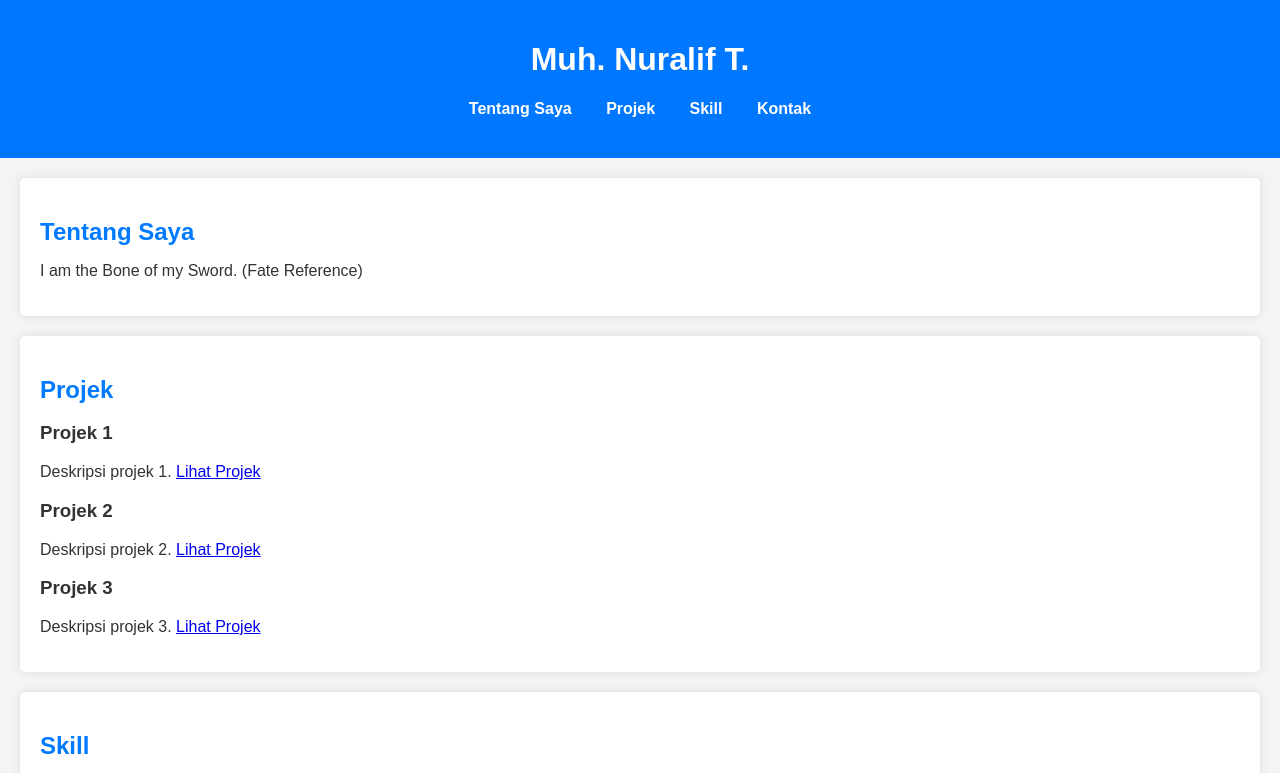
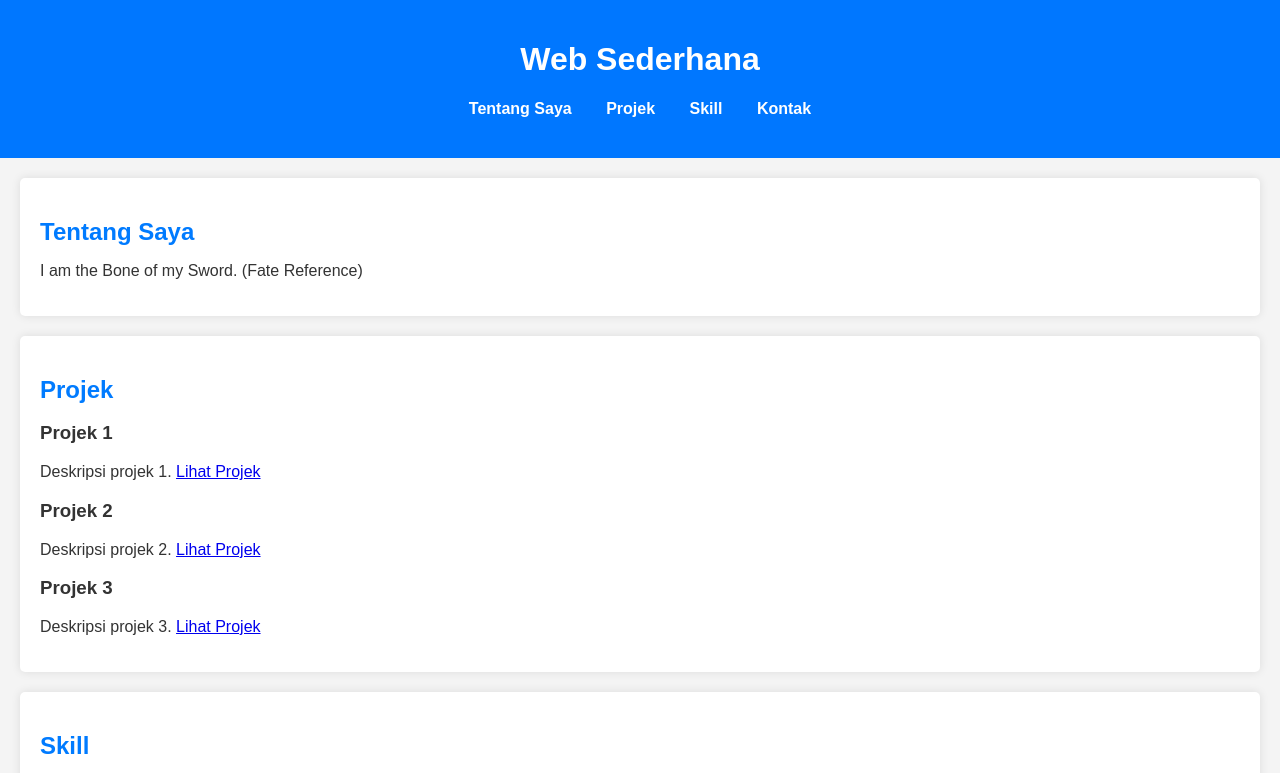
Before and after one commit to Zennryouuvler/SMKCoding2024, a plain HTML site: page smkcode.html in a window 1280 px wide. Shown: the top 773 px of the page. Drawn offline with Linux system fonts and the light colour scheme.

Commit message:
smkcode.html

```diff
--- a/smkcode.html
+++ b/smkcode.html
@@ -3,13 +3,13 @@
 <head>
     <meta charset="UTF-8">
     <meta name="viewport" content="width=device-width, initial-scale=1.0">
-    <title>Web Sederhana Muh. Nuralif T.</title>
+    <title>Web Sederhana</title>
     <link rel="stylesheet" href="smkcode.css">
 </head>
 <body>
 
 <header>
-    <h1>Muh. Nuralif T.</h1>
+    <h1>Web Sederhana</h1>
     <nav>
         <a href="#tentang">Tentang Saya</a>
         <a href="#projek">Projek</a>
```
